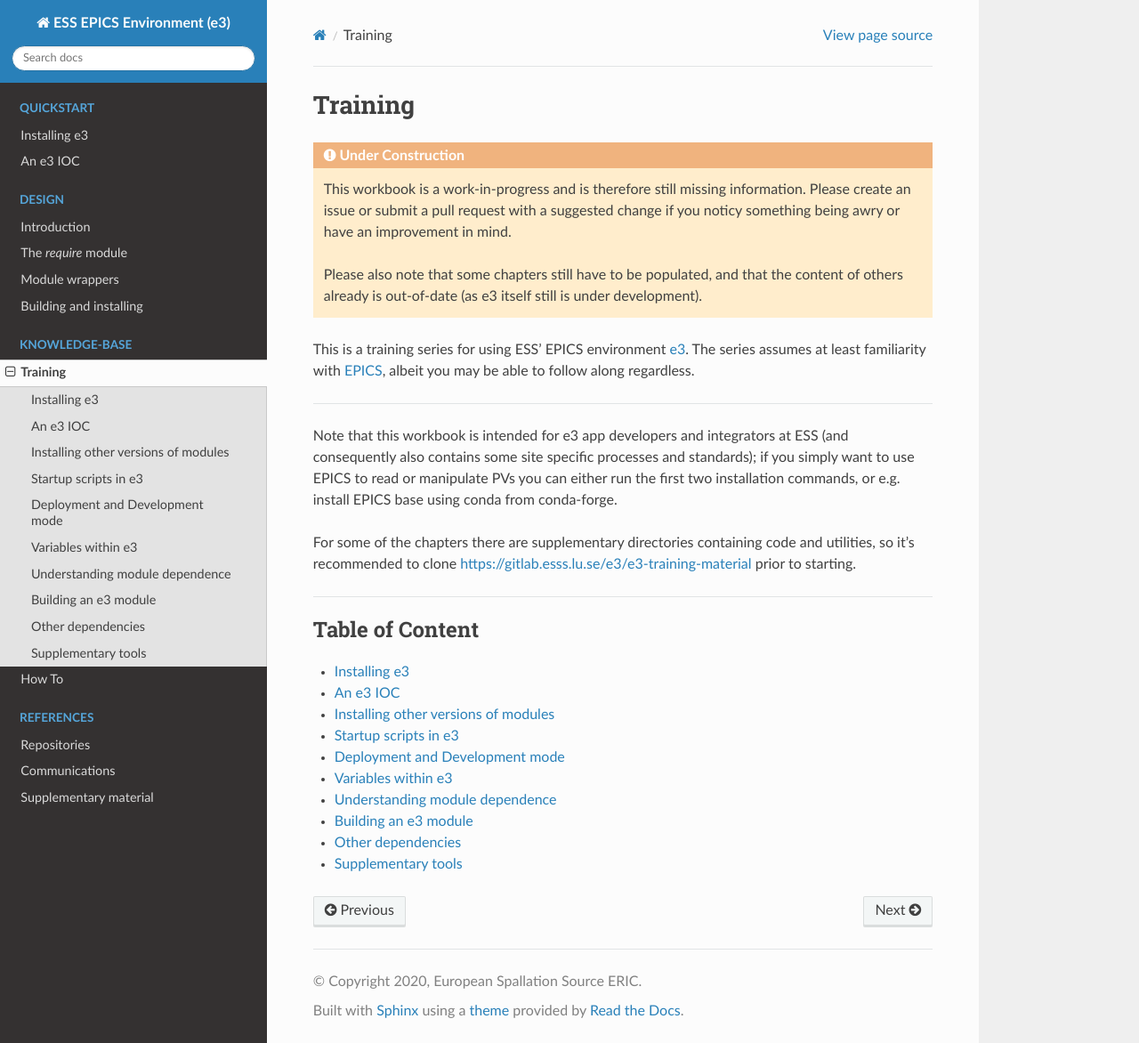
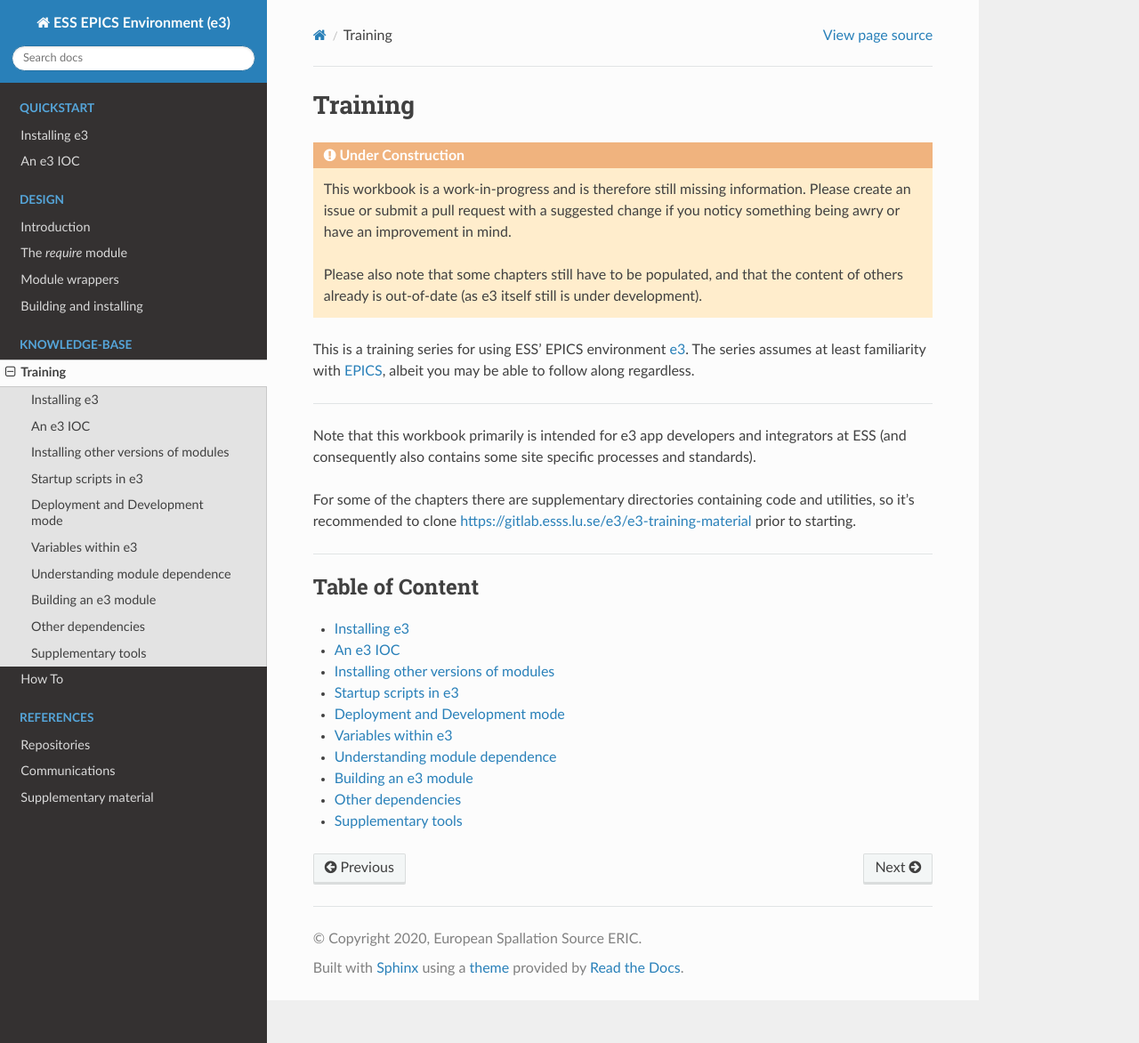
Before and after one commit to ttkorhonen/e3pages, a Sphinx documentation site: the page built from docs/kb/training/index.md, in a window 1280 px wide and 1172 px high. Shown: the whole window at 89% size. Built offline with Sphinx 7.4.7 and the Read the Docs theme 2.0.0, drawn with Linux system fonts in a browser that asks for light colours.

Commit message:
improve text on landing and training landing

```diff
--- a/docs/kb/training/index.md
+++ b/docs/kb/training/index.md
@@ -12,7 +12,7 @@ This is a training series for using ESS' EPICS environment [e3](https://gitlab.e
 
 ---
 
-Note that this workbook is intended for e3 app developers and integrators at ESS (and consequently also contains some site specific processes and standards); if you simply want to use EPICS to read or manipulate PVs you can either run the first two installation commands, or e.g. install EPICS base using conda from conda-forge.
+Note that this workbook primarily is intended for e3 app developers and integrators at ESS (and consequently also contains some site specific processes and standards).
 
 For some of the chapters there are supplementary directories containing code and utilities, so it's recommended to clone <https://gitlab.esss.lu.se/e3/e3-training-material> prior to starting.
 
```
Also changed, not shown: docs/index.md (+0 -2 lines).
